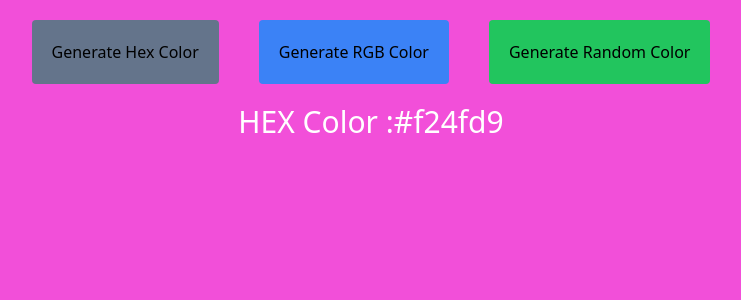
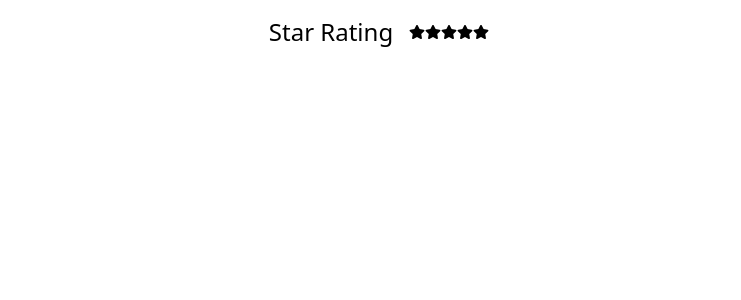
Before and after one commit to MianAteeq-star/React-25, a React (Create React App) app in the folder accordian/: page / in a window 1280 px wide. Shown: the top 300 px of the page, without its empty margins (269-1010 px from the left). Built offline with nearby package versions, Linux system fonts and the light colour scheme.

Commit message:
star rating

```diff
--- a/accordian/package.json
+++ b/accordian/package.json
@@ -8,6 +8,7 @@
     "@testing-library/user-event": "^13.5.0",
     "react": "^18.3.1",
     "react-dom": "^18.3.1",
+    "react-icons": "^5.2.1",
     "react-scripts": "5.0.1",
     "web-vitals": "^2.1.4"
   },
--- a/accordian/src/App.js
+++ b/accordian/src/App.js
@@ -1,16 +1,20 @@
 import './App.css';
 import Accordian from './components/Accordian';
 import RandomColor from './components/ColorGenerator';
+import StarRating from './components/Star-Rating';
 
 function App() {
   return (
     <div className="App">
-      {/* Accordian */}
+      {/* Accordian  Component*/}
      {/* <Accordian/> */}
 
-     {/* Random Color */}
-     <RandomColor/>
+     {/* Random Color Component */}
+     {/* <RandomColor/> */}
 
+     {/* Star Rating Component */}
+
+     <StarRating />
 
     </div>
   );
--- /dev/null
+++ b/accordian/src/components/Star-Rating/index.jsx
@@ -0,0 +1,45 @@
+import { useState } from "react";
+import { FaStar } from "react-icons/fa";
+
+export default function StarRating({ numberOfStars = 5 }) {
+  const [rating, setRating] = useState(0);
+  const [hover, setHover] = useState(0);
+
+  function handleClick(currentIndex) {
+    console.log(currentIndex);
+    setRating(currentIndex);
+  }
+  function handleMouseEnter(currentIndex) {
+    console.log(currentIndex);
+    setHover(currentIndex);
+  }
+  function handleMouseLeave(currentIndex) {
+    console.log(currentIndex);
+    setHover(rating);
+  }
+
+  return (
+    <>
+    <div className="flex  justify-center items-center">
+
+      <div className="text-2xl m-4">Star Rating</div>
+      {[...Array(numberOfStars)].map((_, index) => {
+        index = index + 1;
+        return (
+            <div >
+            <FaStar
+              key={index}
+              className={
+                  index <= (rating || hover) ? "text-yellow-400" : "text-black"
+              }
+              onClick={() => handleClick(index)}
+              onMouseEnter={() => handleMouseEnter(index)}
+              onMouseLeave={() => handleMouseLeave()}
+              />
+          </div>
+        );
+        })}
+    </div>
+    </>
+  );
+}
```
Also changed, not shown: 1 other file (tests, documents, lock files or other folders).
